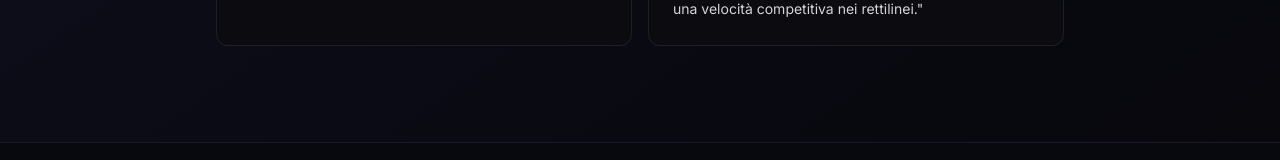
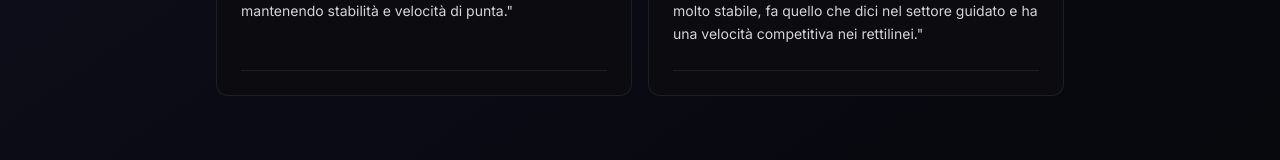
Before and after one commit to Sbini2007/MySetupstm, a Next.js app: page /reviews in a window 1280 px wide. Shown: the part 499-659 px from the top of the page. Built offline with nearby package versions, Linux system fonts and the light colour scheme; no server answers.

Commit message:
Restore divider below pilot feedback
Co-authored-by: Copilot <223556219+Copilot@users.noreply.github.com>

```diff
--- a/src/app/page.js
+++ b/src/app/page.js
@@ -188,6 +188,7 @@ export default function HomePage() {
                   <p className="mt-5 flex-1 text-xs leading-relaxed text-zinc-300 sm:text-[13px]">
                     “{review.text}”
                   </p>
+                  <div aria-hidden="true" className="mt-5 border-t border-white/[0.08]" />
                 </div>
               </article>
             ))}
--- a/src/app/reviews/page.js
+++ b/src/app/reviews/page.js
@@ -40,7 +40,7 @@ export default function ReviewsPage() {
                   "{rev.text}"
                 </p>
               </div>
-
+              <div aria-hidden="true" className="mt-6 border-t border-white/[0.08]" />
             </div>
           ))}
         </div>
```
